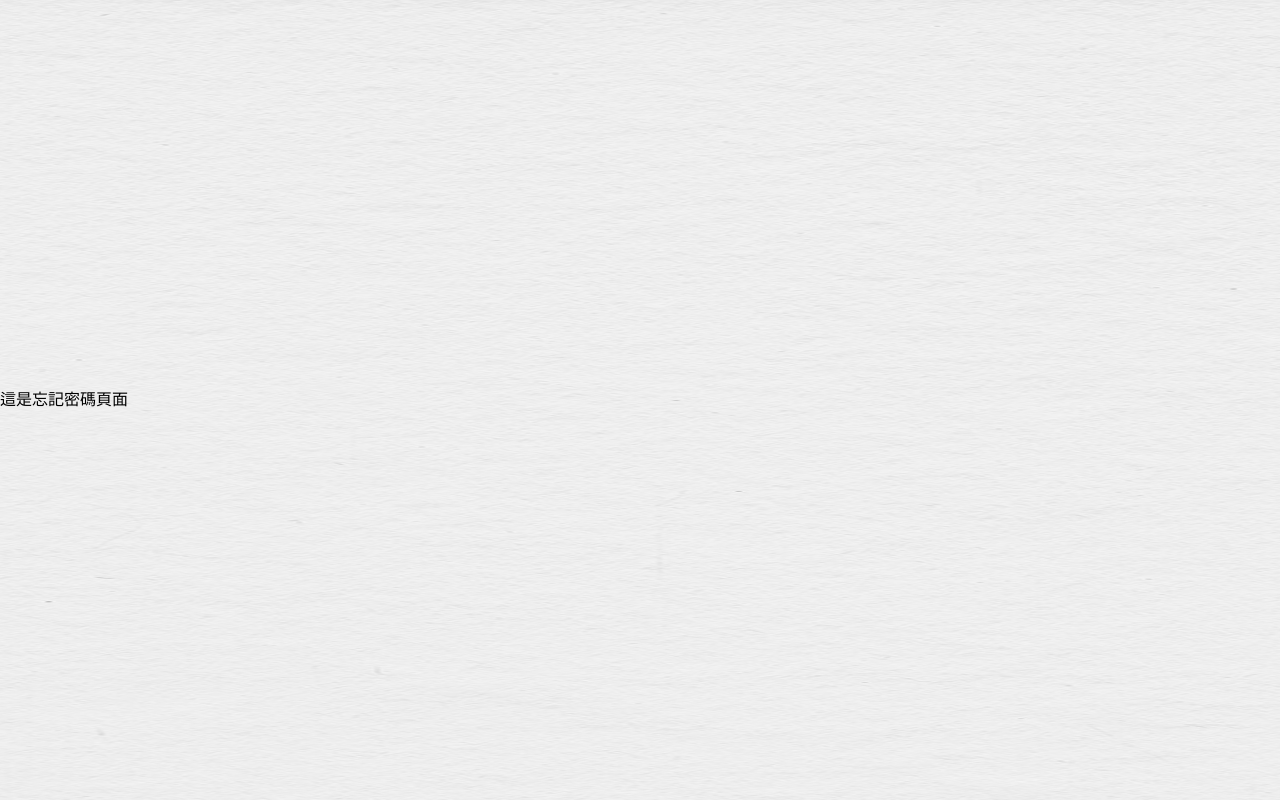
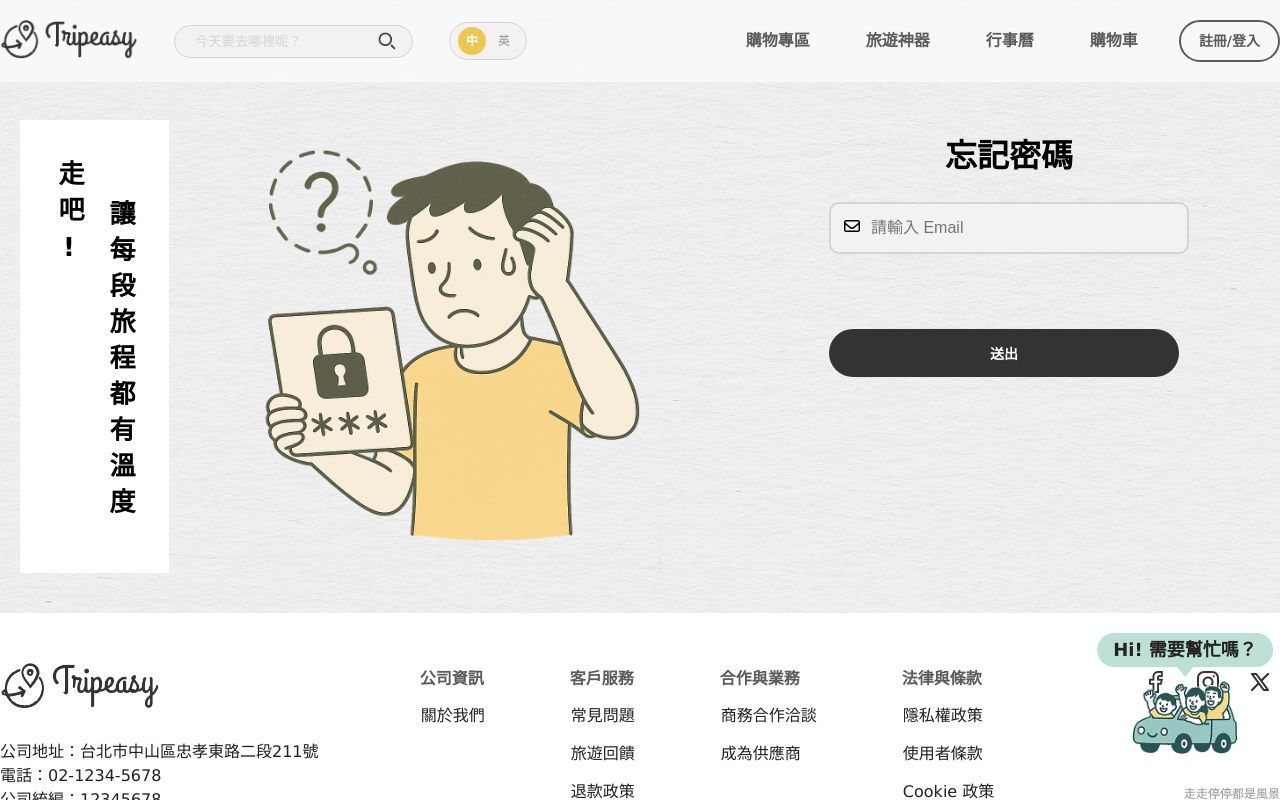
Before and after one commit to tripEasyCompany/frontend, a Vue app: page /admin/forgotpw in a window 1280 px wide. Built offline with nearby package versions, Linux system fonts and the light colour scheme.

Commit message:
新增忘記密碼頁面

```diff
--- a/src/views/admin/forgotpwPage.vue
+++ b/src/views/admin/forgotpwPage.vue
@@ -1,15 +1,72 @@
 <template>
-  <div class="about">
-    <h1>這是忘記密碼頁面</h1>
+  <div class="wrap">
+    <!-- Header -->
+    <HeaderComponent />
+
+    <!-- Main Content -->
+    <div class="content">
+      <div class="container content_container">
+        <div class="vertical-wrapper">
+          <p class="vertical-text">走吧!</p>
+          <p class="vertical-text">讓每段旅程都有溫度</p>
+        </div>
+
+        <div>
+          <img src="@/assets/img/forgot-password.png" alt="forgot_password_img">
+        </div>
+
+        <div class="main_form">
+          <h2>忘記密碼</h2>
+          <div class="form">
+            <div class="form_item">
+              <i class="fa-regular fa-envelope"></i>
+              <input
+                class="form_txtbox"
+                type="email"
+                v-model="email"
+                placeholder="請輸入 Email"
+                required
+              />
+            </div>
+            <p class="error_msg">{{ errorMsg }}</p>
+            <input class="submit_btn" type="submit" value="送出" @click="handleSubmit" />
+          </div>
+        </div>
+      </div>
+    </div>
+
+    <!-- Footer -->
+    <FooterComponent />
   </div>
 </template>
 
-<style>
-@media (min-width: 1024px) {
-  .about {
-    min-height: 100vh;
-    display: flex;
-    align-items: center;
+<script>
+import HeaderComponent from '@/components/HeaderComponent.vue'
+import FooterComponent from '@/components/FooterComponent.vue'
+import * as func from '@/utils/function.js'
+import * as api from '@/utils/api.js'
+
+export default {
+  name: 'forgotpw',
+  components: { HeaderComponent, FooterComponent },
+  data() {
+    return {
+      email: '',
+      errorMsg: ''
+    }
+  },
+  methods: {
+    async handleSubmit() {
+      const emailInput = { value: this.email, focus: () => {} };
+      const errorTxt = document.querySelector('.error_msg');
+
+      if (func.validateEmail(emailInput, errorTxt)) return;
+
+      await api.post_user_forgetPW(this.email.trim());
+    }
   }
 }
+</script>
+
+<style scoped>
 </style>
```
